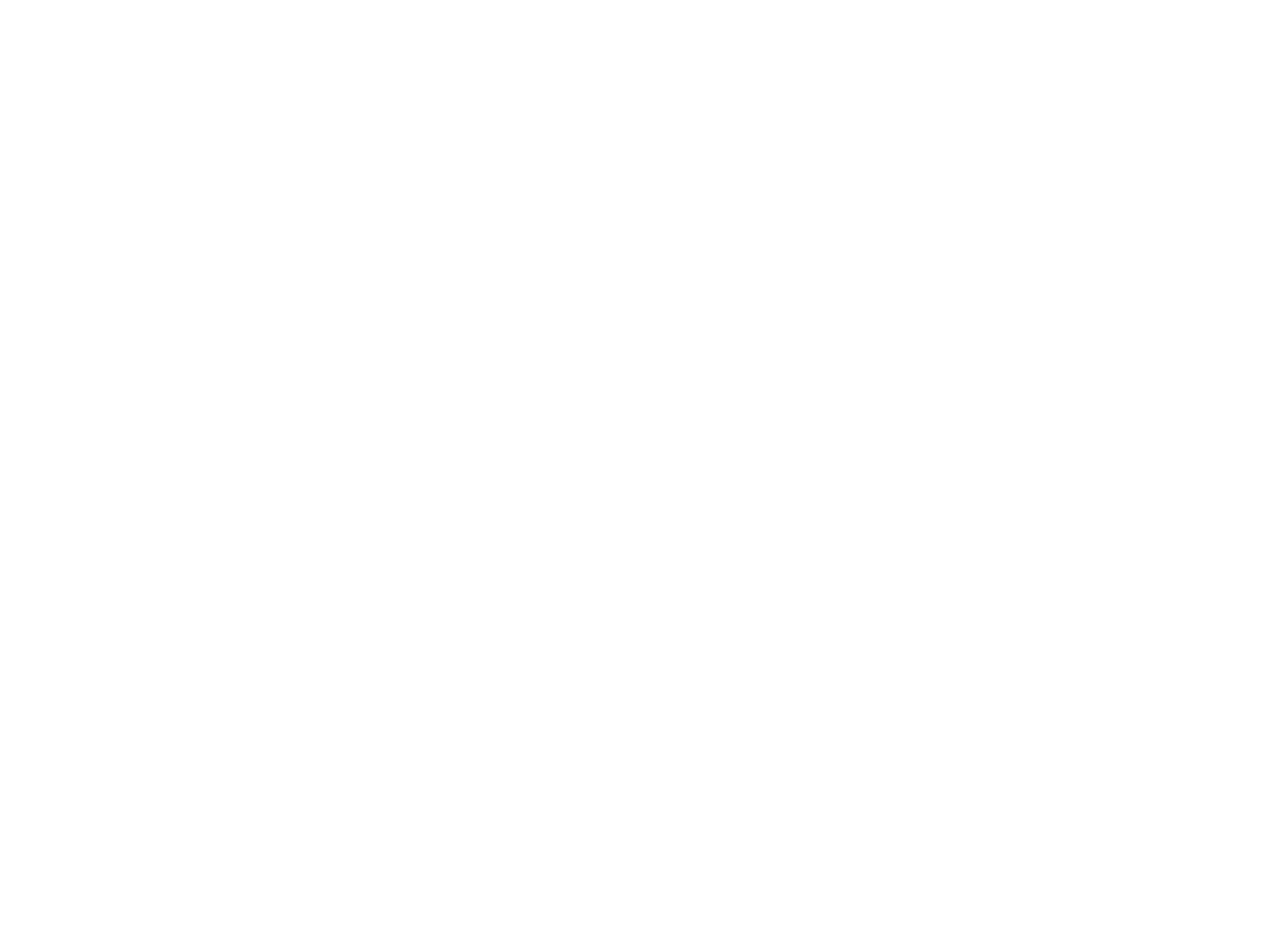
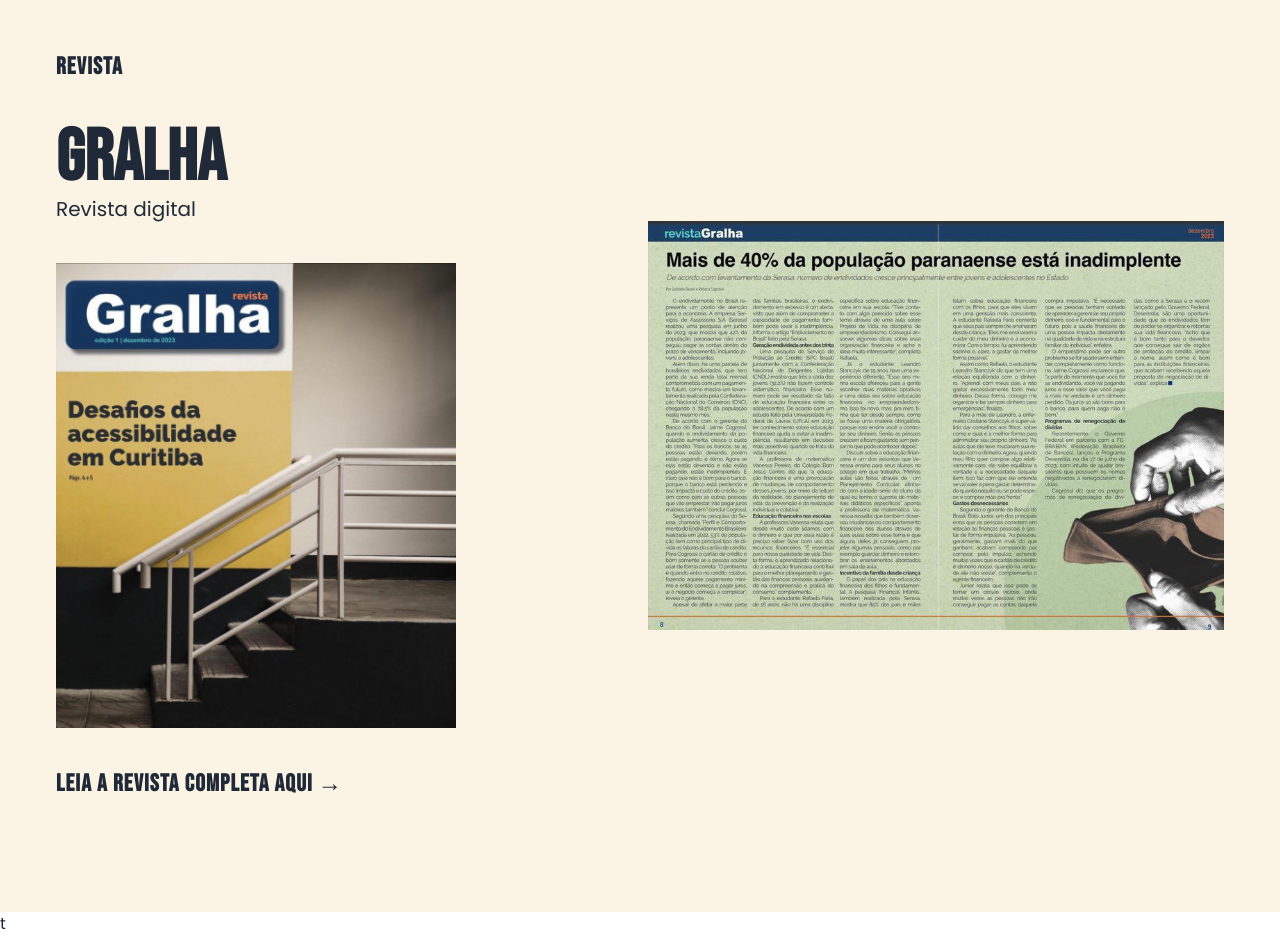
Before and after one commit to christianodavid/portfolio_jornalistico, a Next.js app: page / in a window 1280 px wide. Shown: the part 8940-9876 px from the top of the page. Before the commit the page ends 8879 px from the top, so only its background shows below. Built offline with nearby package versions, Linux system fonts and the light colour scheme; a web font is replaced by a local one.

Commit message:
feat: add MagazineSection

```diff
--- a/src/app/page.tsx
+++ b/src/app/page.tsx
@@ -5,6 +5,7 @@
 import VideomakerSection from "@/components/pages/home/VideomakerSection";
 import AudiovisualsSection from "@/components/pages/home/AudiovisualsSection";
 import PhotographySection from "@/components/pages/home/PhotographySection";
+import MagazineSection from "@/components/pages/home/MagazineSection";
 
 export default function Home() {
   return (
@@ -17,6 +18,7 @@
         <VideomakerSection />
         <AudiovisualsSection />
         <PhotographySection />
+        <MagazineSection />t
       </main>
     </>
   );
--- /dev/null
+++ b/src/components/pages/home/MagazineSection.tsx
@@ -0,0 +1,39 @@
+import Section from "@/components/ui/Section";
+import SectionTitle from "@/components/ui/SectionTitle";
+import Heading from "@/components/ui/Heading";
+import Paragraph from "@/components/ui/Paragraph";
+import Image from "next/image";
+import Link from "@/components/ui/Link";
+
+export default function MagazineSection() {
+  return (
+    <Section>
+      <SectionTitle>Revista</SectionTitle>
+      <div className="mb-10 grid grid-cols-1 gap-4 lg:grid-cols-2">
+        <div className="flex flex-col">
+          <Heading>Gralha</Heading>
+          <Paragraph className="mb-10">Revista digital</Paragraph>
+          <Image
+            className="self-center lg:self-start"
+            src="/images/gralha000.png"
+            alt="Revista Gralha"
+            width={400}
+            height={300}
+          />
+        </div>
+        <div className="flex items-center justify-center">
+          <Image
+            className="w-full"
+            src="/images/gralha001.png"
+            alt="Revista Gralha"
+            width={500}
+            height={300}
+          />
+        </div>
+      </div>
+      <Link href="https://www.calameo.com/books/007550797d83551832935">
+        Leia a revista completa aqui &rarr;
+      </Link>
+    </Section>
+  );
+}
```
